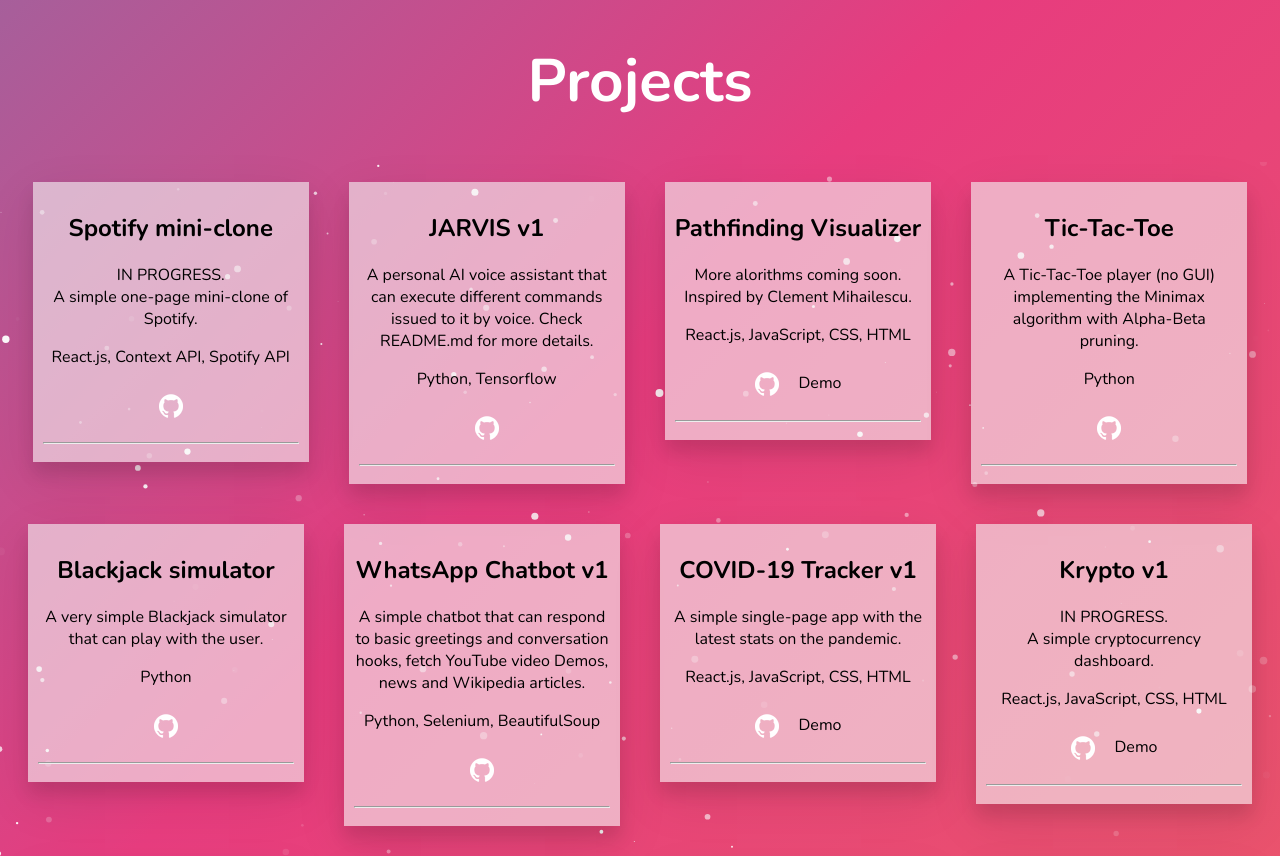
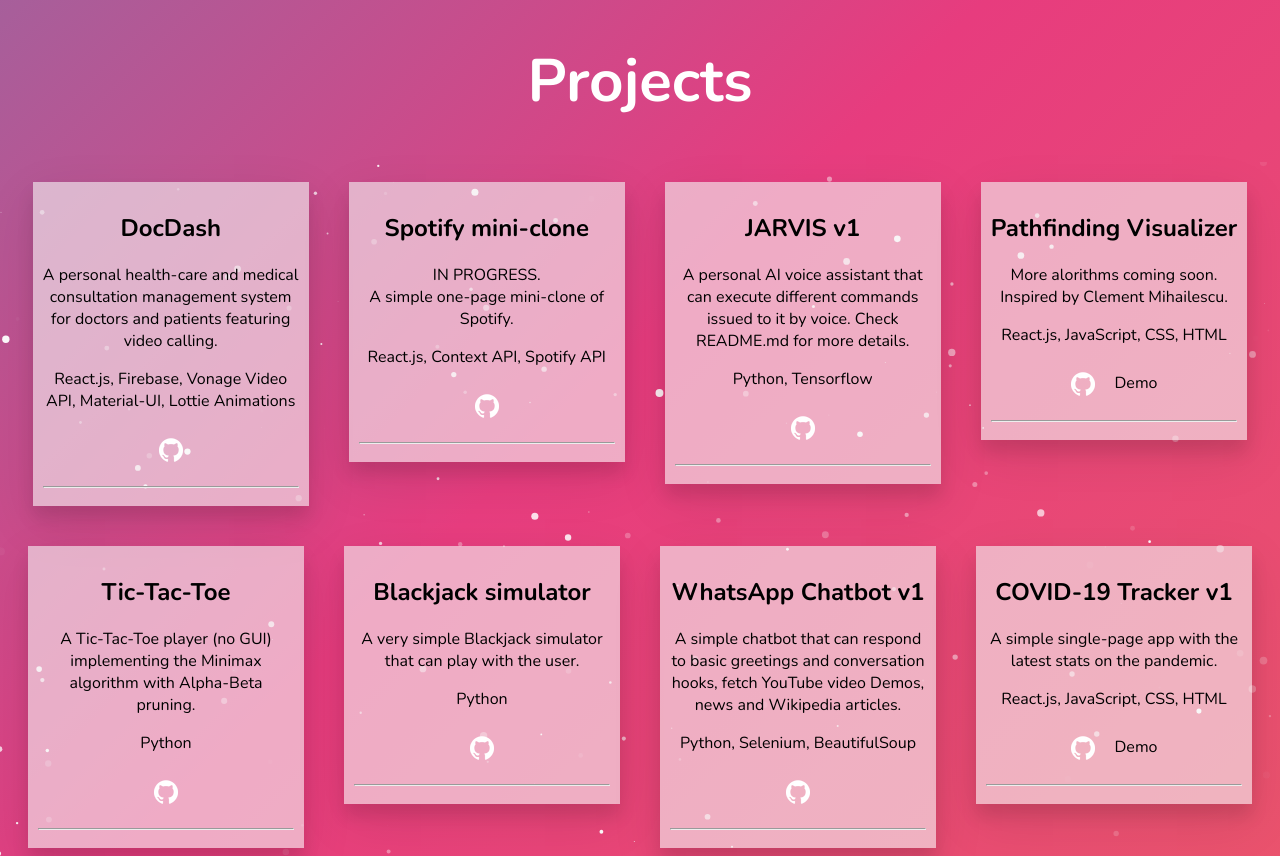
Before and after one commit to aritrakar/personal-v2, a plain HTML site: page projects.html in a window 1280 px wide. Shown: the top 856 px of the page. Drawn offline with nearby package versions, Linux system fonts and the light colour scheme; a script that the page names is missing.

Commit message:
Updated resume

```diff
--- a/index.css
+++ b/index.css
@@ -72,8 +72,6 @@
 }
 
 button:hover {
-  /*transform: scale(1.05);
-  transition: transform 0.2s;*/
   border: none;
   outline: none;
 }
--- a/projects.html
+++ b/projects.html
@@ -13,6 +13,26 @@
     <div id="root">
         <h1 style="color:white; font-size: 60px;">Projects</h1>
         <div id="projects-container">
+          <div id="projectItemWhole">
+            <div>
+              <div>
+                <h2>
+                  <strong>DocDash</strong>
+                </h2>
+                <p>A personal health-care and medical consultation management system for doctors and patients featuring video calling.</p>
+                <p>React.js, Firebase, Vonage Video API, Material-UI, Lottie Animations</p>
+                <div id="bottom">
+                    <a
+                    href="https://github.com/aritrakar/doctor-dashboard"
+                    target="_blank"
+                    rel="noopener noreferrer"
+                  ><img src="imgs/github-24.png" alt="github">
+                  </a>
+                </div>
+              </div>
+            </div>
+            <hr>
+        </div>
             <div id="projectItemWhole">
                 <div>
                   <div>
```
Also changed, not shown: 1 other file.
